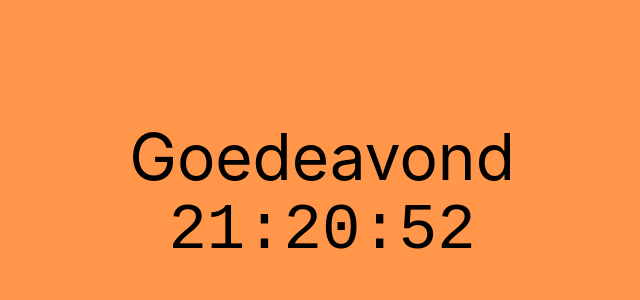
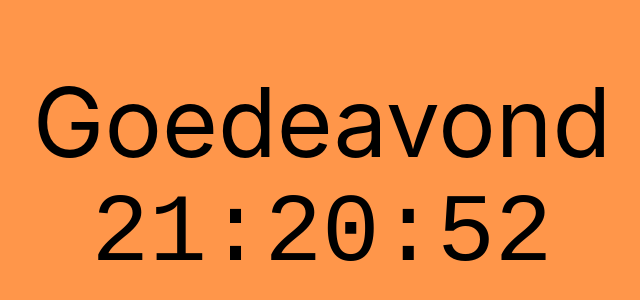
Before and after one commit to margueritebv/marguerite-XT2-Challenge-2, a plain HTML site: page index.html in a window 1280 px wide. Shown: the part 216-516 px from the top of the page, without its empty margins (318-958 px from the left). Drawn offline with Linux system fonts and the light colour scheme.

Commit message:
voeg mediaqueries toe

```diff
--- a/main.css
+++ b/main.css
@@ -1,6 +1,5 @@
-html,
-body {
-    height: 100%;
+html, body {
+    height: 98%;
 }
 
 body {
@@ -11,7 +10,6 @@ body {
     font-size: 4em;
     text-align: center;
     transition: background-color 1000ms linear;
-
 }
 
 #message {
@@ -21,3 +19,21 @@ body {
 #clock {
     font-family: 'Courier New', Courier, monospace;
 }
+
+@media only screen and (min-device-width: 320px) and (max-device-width: 768px) {
+    body {
+        font-size: 3em;
+    }
+}
+
+@media only screen and (min-device-width: 768px) and (max-device-width: 1200px) {
+    body {
+        font-size: 6em;
+    }
+}
+
+@media screen and (min-device-width: 1200px) {
+    body {
+        font-size: 8em;
+    }
+}
```
